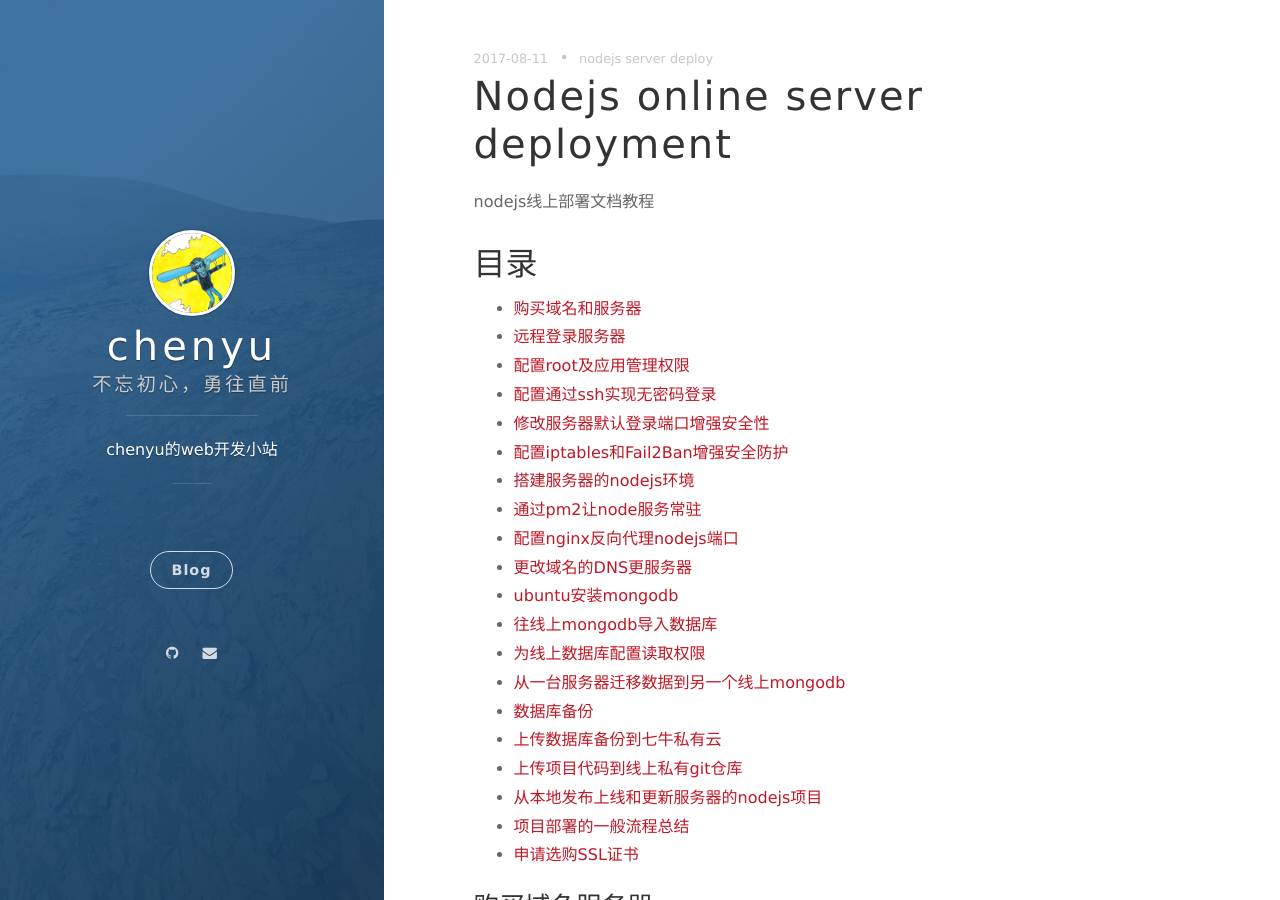
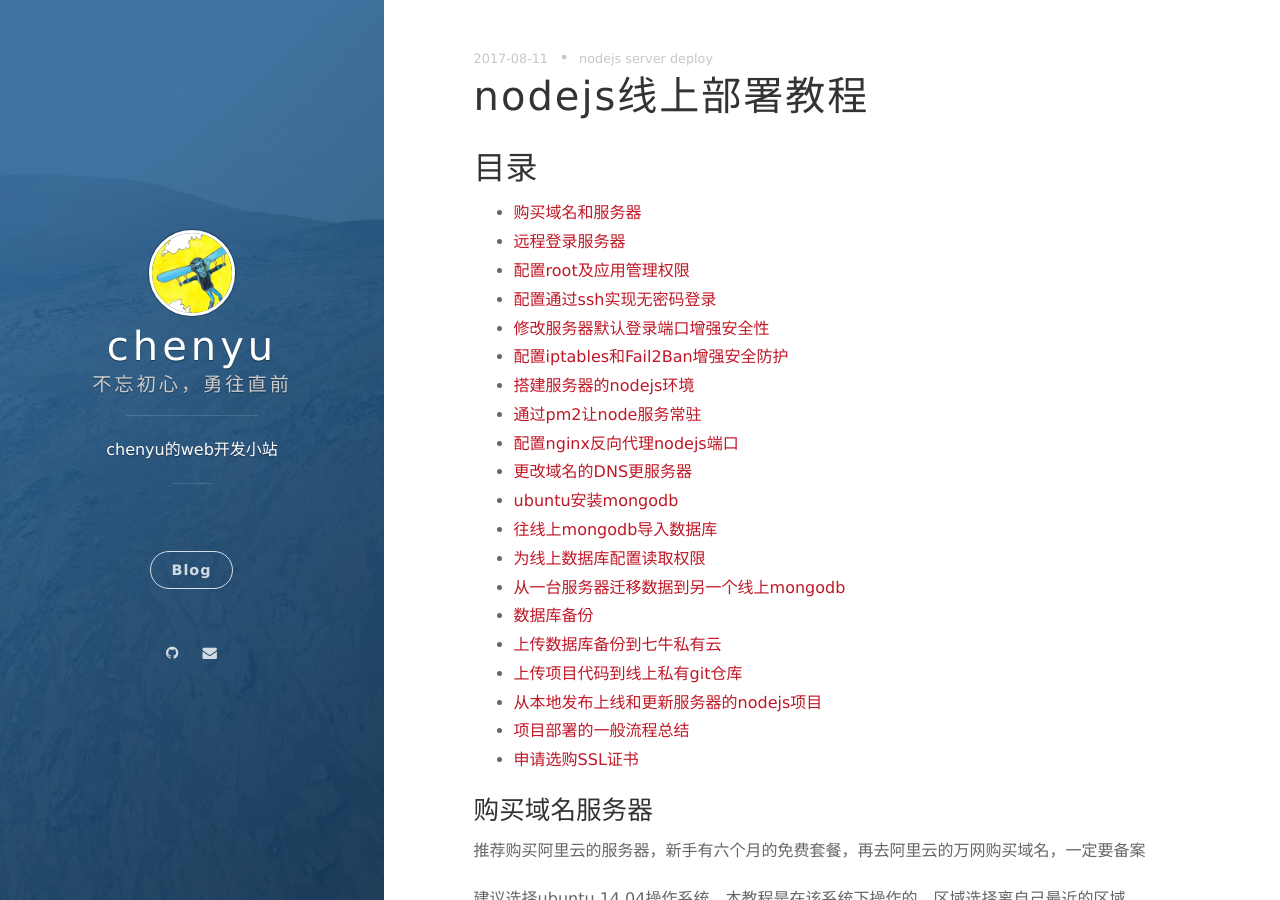
Before and after one commit to cyh5kf/cyh5kf.github.io, a Jekyll site: the page built from _posts/2017-08-11-nodejs-deploy.markdown, in a window 1280 px wide and 900 px high. Built offline with Jekyll 4.4.1, drawn with Linux system fonts in a browser that asks for light colours; nearby versions of some CDN libraries; comment, search, counter and statistics services are not loaded; some of the changed text lies outside the part shown.

Commit message:
fix nodejs deploy

```diff
--- a/_posts/2017-08-11-nodejs-deploy.markdown
+++ b/_posts/2017-08-11-nodejs-deploy.markdown
@@ -1,11 +1,9 @@
 ---
 layout: post
-title: Nodejs online server deployment
+title: nodejs线上部署教程
 date: 2017-08-11 11:30:00.000000000 +08:00
 tag: nodejs server deploy
 ---
-
-nodejs线上部署文档教程
 
 ## 目录
 * [购买域名和服务器](#购买域名服务器)
```
Also changed, not shown: other parts of _posts/2017-08-11-nodejs-deploy.markdown (+1 -1 lines).
